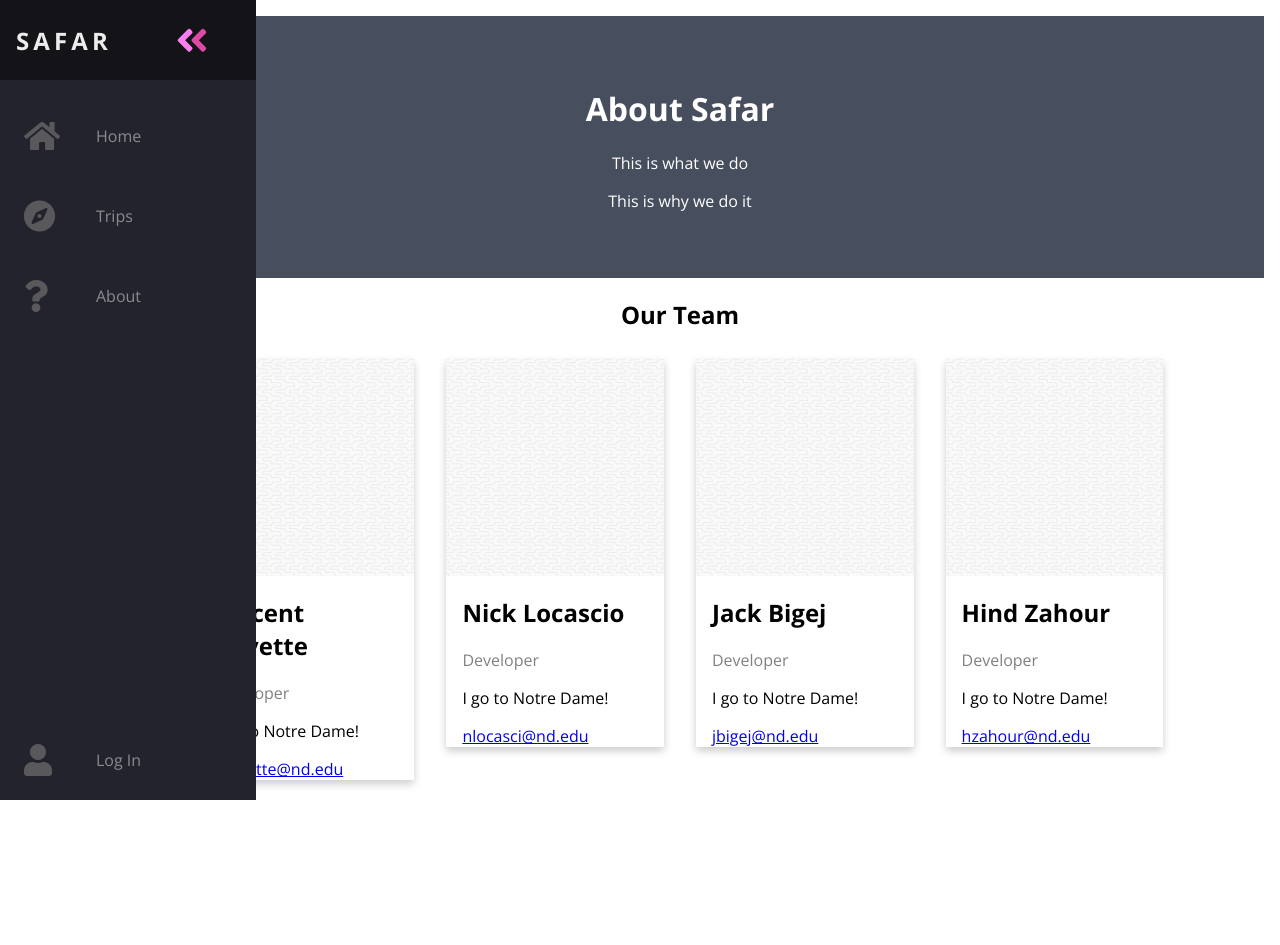
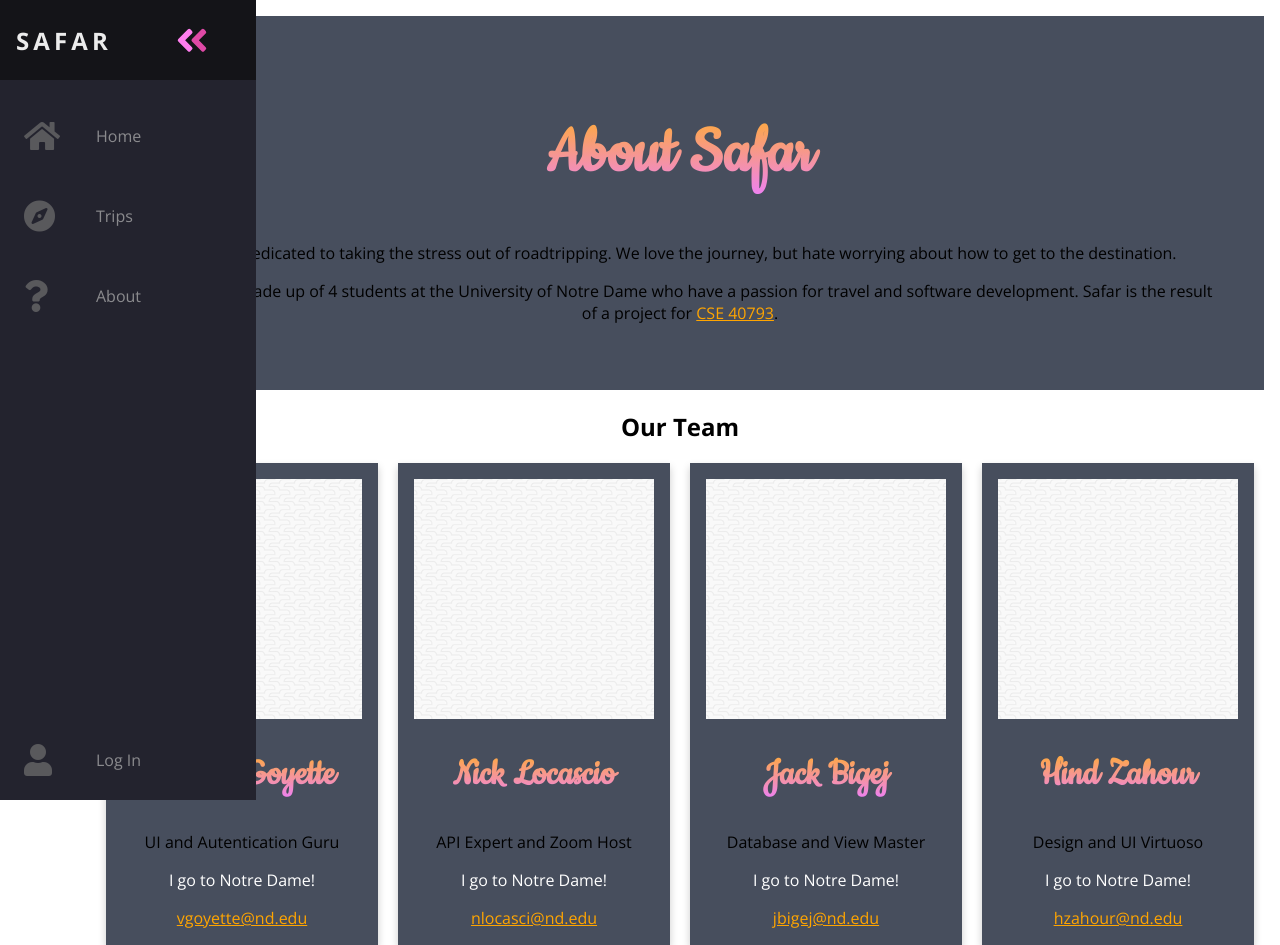
Before and after one commit to nicklocascio/safar, a Django app: page /about/ in a window 1280 px wide. Before the commit the page ends 800 px from the top, so only its background shows below. Run offline with Django 3.2, Linux system fonts and the light colour scheme; some libraries are stand-ins or nearby versions.

Commit message:
About page done... files a bit messy though

```diff
--- a/safar/static/css/about.css
+++ b/safar/static/css/about.css
@@ -125,41 +125,17 @@ main {
   transform: rotate(-180deg);
 }
 
-.column {
-  float: left;
-  width: 20%;
-  margin-bottom: 16px;
-  padding: 0 8px;
-}
-
-.card {
-  box-shadow: 0 4px 8px 0 rgba(0, 0, 0, 0.2);
-  margin: 8px;
-}
 
 .about-section {
   padding: 50px;
   text-align: center;
-  background-color: #474e5d;
-  color: white;
+  background: #474e5d;
 }
 
-.container {
-  display: flex;
-  justify-content: center;
-  flex-direction: row;
-}
 
-.row {
-  padding: 0 16px;
-}
-
-.title {
-  color: grey;
-}
 
 /* Small screens */
-@media only screen and (max-width: 600px) {
+@media only screen and (max-width: 768px) {
   .navbar {
     bottom: 0;
     width: 100vw;
@@ -180,16 +156,13 @@ main {
 
   .column {
     width: 100%;
-	display: block;
+	  display: block;
   }
 
-  main {
-    margin: 0;
-  }
 }
 
 /* Large screens */
-@media only screen and (min-width: 600px) {
+@media only screen and (min-width: 700px) {
   .navbar {
     top: 0;
     width: 5rem;
--- a/safar/templates/about_custom.html
+++ b/safar/templates/about_custom.html
@@ -5,8 +5,60 @@
   <link rel="stylesheet" href="{% static 'css/about.css' %}"/>
   <link rel="stylesheet" href="{% static 'css/fa.css' %}"/>
   <link href="https://fonts.googleapis.com/css?family=Open+Sans:300,400,700&display=swap" rel="stylesheet"/>
-  <link href="https://fonts.googleapis.com/css?family=Cookie" rel="stylesheet"/>
+  <link href= "https://fonts.googleapis.com/css?family=Cookie" rel="stylesheet">
+  <title>About</title>
+  <style>
+    * {
+      box-sizing: border-box;
+    }
+
+    .column {
+      float: left;
+      width: 25%;
+      padding: 0 10px;
+    }
+
+    .row {margin: 0 -5px;}
+
+    .row:after {
+      content: "";
+      display: table;
+      clear: both;
+    }
+
+    @media screen and (max-width: 768px) {
+      .column {
+        width: 100%;
+        display: block;
+        margin-bottom: 20px;
+      }
+    }
+
+    .card {
+      box-shadow: 0 4px 8px 0 rgba(0, 0, 0, 0.2);
+      padding: 16px;
+      text-align: center;
+      background-color: #f1f1f1;
+    }
+
+    .card-text {
+      color: white;
+    }
+
+    .card-link {
+      color: orange;
+    }
+
+    .card-title {
+      font-size: 40px;
+      font-family: 'Cookie';
+      background: -webkit-linear-gradient( #FFAC33, #EE82EE);
+      -webkit-background-clip:text;
+      -webkit-text-fill-color: transparent;
+    }
+  </style>
 </head>
+
 
 <body>
   <nav class="navbar">
@@ -76,62 +128,62 @@
 
   <main>
     <div class="about-section">
-	  <h1 class="about">About Safar</h1>
-	  <p class="about">This is what we do</p>
-	  <p class="about">This is why we do it</p>
+	    <h1 style="font-size:72px;font-family:'Cookie';background:-webkit-linear-gradient(#FFAC33, #EE82EE);-webkit-background-clip:text;-webkit-text-fill-color: transparent;">About Safar</h1>
+	    <p>Safar is dedicated to taking the stress out of roadtripping. We love the journey, but hate worrying about how to get to the destination.</p>
+	    <p>Our team is made up of 4 students at the University of Notre Dame who have a passion for travel and software development. Safar is the result of a project for
+        <a href="https://www3.nd.edu/~skumar5/teaching/2020-fall-sdp.html" style="color: orange;">CSE 40793</a>.
+      </p>
 	  </div>
 
 	<h2 style="text-align:center">Our Team</h2>
-	<div class="container">
 	  <div class="column">
-	    <div class="card">
+	    <div class="card" style="background-color: #474e5d;">
 		    <img src="{% static 'img/beanstalk.png' %}" alt="Vincent" style="width:100%">
 		    <div class="row">
-		    <h2>Vincent Goyette</h2>
-			<p class="title">Developer</p>
-			<p>I go to Notre Dame!</p>
-			<a href="mailto:vgoyette@nd.edu">vgoyette@nd.edu</a>
+		      <h2 class="card-title">Vincent Goyette</h2>
+			    <p class="title">UI and Autentication Guru</p>
+			    <p class="card-text">I go to Notre Dame!</p>
+			    <a href="mailto:vgoyette@nd.edu" class="card-link">vgoyette@nd.edu</a>
 	      </div>
 		  </div>
 	  </div>
 
 	  <div class="column">
-	    <div class="card">
+	    <div class="card" style="background-color: #474e5d;">
 		    <img src="{% static 'img/beanstalk.png' %}" alt="Nick" style="width:100%">
 		    <div class="row">
-		    <h2>Nick Locascio</h2>
-			<p class="title">Developer</p>
-			<p>I go to Notre Dame!</p>
-			<a href="mailto:nlocasci@nd.edu">nlocasci@nd.edu</a>
+		      <h2 class="card-title">Nick Locascio</h2>
+			    <p class="title">API Expert and Zoom Host</p>
+			    <p class="card-text">I go to Notre Dame!</p>
+			    <a href="mailto:nlocasci@nd.edu" class="card-link">nlocasci@nd.edu</a>
 	      </div>
 		  </div>
 	  </div>
 
 	  <div class="column">
-	    <div class="card">
+	    <div class="card" style="background-color: #474e5d;">
 		    <img src="{% static 'img/beanstalk.png' %}" alt="Jack" style="width:100%">
 		    <div class="row">
-		    <h2>Jack Bigej</h2>
-			<p class="title">Developer</p>
-			<p>I go to Notre Dame!</p>
-			<a href="mailto:jbigej@nd.edu">jbigej@nd.edu</a>
+		      <h2 class="card-title">Jack Bigej</h2>
+			    <p class="title">Database and View Master</p>
+			    <p class="card-text">I go to Notre Dame!</p>
+		    	<a href="mailto:jbigej@nd.edu" class="card-link">jbigej@nd.edu</a>
 	      </div>
 		  </div>
 	  </div>
 
 	  <div class="column">
-	    <div class="card">
+	    <div class="card" style="background-color: #474e5d;">
 		    <img src="{% static 'img/beanstalk.png' %}" alt="Hind" style="width:100%">
 		    <div class="row">
-		    <h2>Hind Zahour</h2>
-			<p class="title">Developer</p>
-			<p>I go to Notre Dame!</p>
-			<a href="mailto:hzahour@nd.edu">hzahour@nd.edu</a>
+		      <h2 class="card-title">Hind Zahour</h2>
+		    	<p class="title">Design and UI Virtuoso</p>
+			    <p class="card-text">I go to Notre Dame!</p>
+			    <a href="mailto:hzahour@nd.edu" class="card-link">hzahour@nd.edu</a>
 	      </div>
 		  </div>
 	  </div>
 
-    </div>
 
   </main>
 </body>
```
Also changed, not shown: safar/templates/user_account.html (+76 -11 lines). Lines whose indentation alone changed are shown as unchanged.
